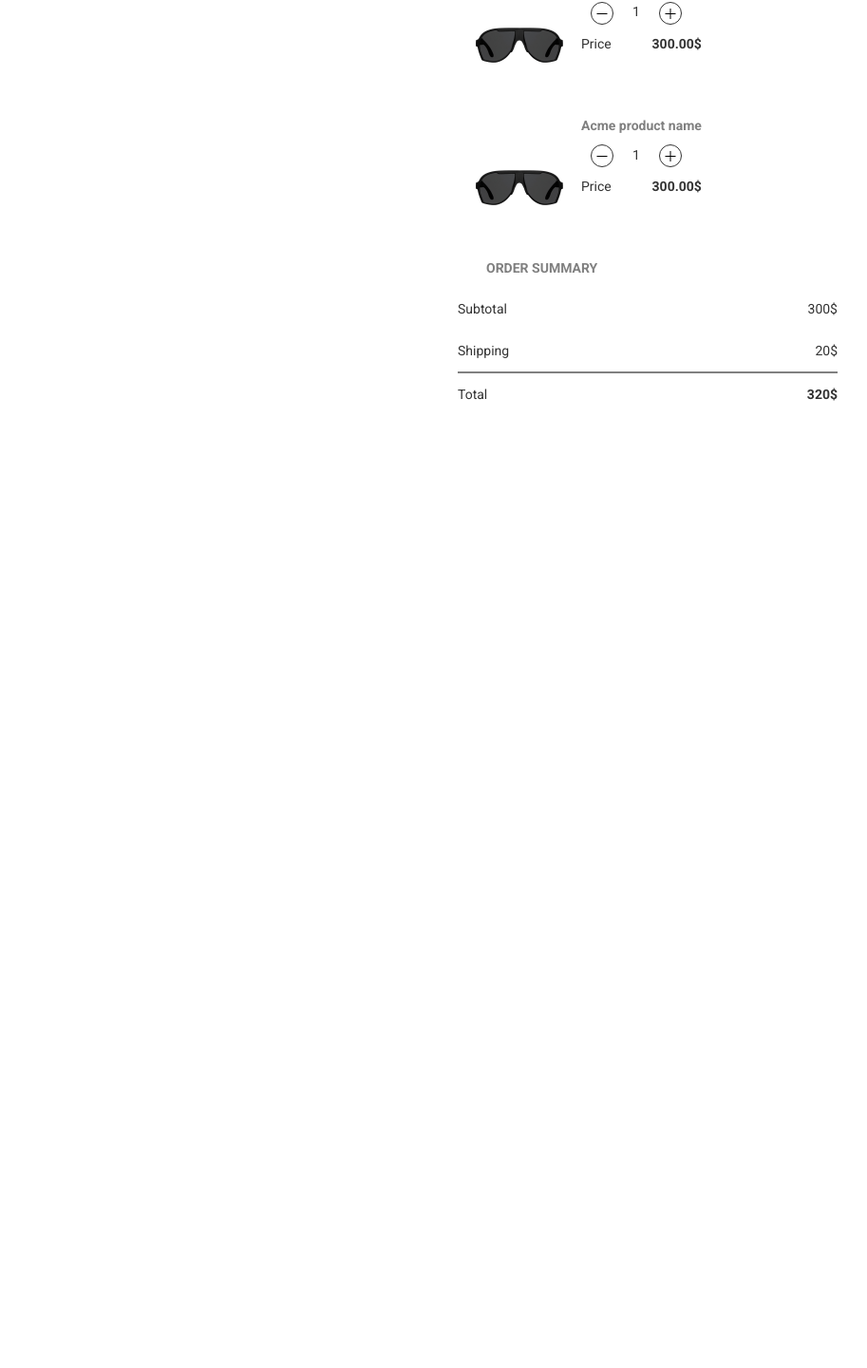
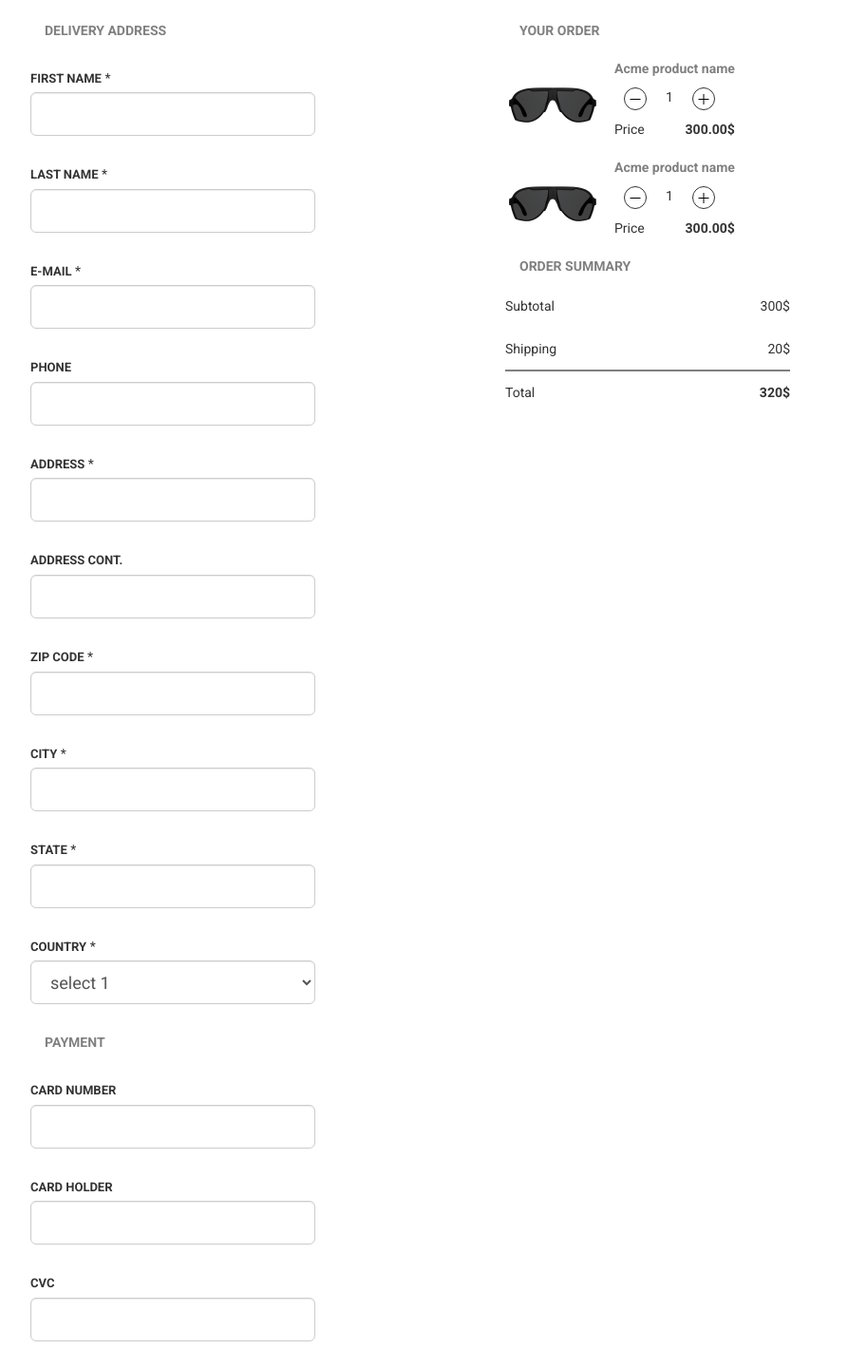
Before and after one commit to orbb1/checkout, a React (Create React App) app: page / in a window 1280 px wide. Shown: the part 200-1640 px from the top of the page at 95% size, without its empty margins (208-1121 px from the left). Before the commit the page ends 800 px from the top, so only its background shows below. Built offline with nearby package versions, Linux system fonts and the light colour scheme.

Commit message:
Finish Checkout Form mockup

```diff
--- a/src/App.css
+++ b/src/App.css
@@ -2,3 +2,19 @@
     width: 1000px;
     margin: auto;
 }
+
+.Container-Header, .Content-Title {
+    text-transform: uppercase;
+    color: gray;
+    font-weight: 700;
+
+}
+
+.Container-Header {
+    margin-left: 15px;
+}
+
+.Content-Title {
+    text-align: center;
+    margin: 30px auto;
+}
--- a/src/App.js
+++ b/src/App.js
@@ -13,6 +13,9 @@ class App extends Component {
       <div className="App-Container">
         <Header/>
         <div className="Content-Container">
+          <div className="Content-Title">
+              <p>Checkout</p>
+          </div>
           <ShopCart/>
           <CheckoutForm/>
         </div>
--- a/src/components/Shop-Cart/Shop-Item/Shop-Item.css
+++ b/src/components/Shop-Cart/Shop-Item/Shop-Item.css
@@ -1,5 +1,6 @@
 .Item-container {
     width: 100%;
+    margin: 20px 0;
 }
 
 .ItemDescription-Wrapper, .ItemImage-Wrapper {
@@ -7,13 +8,13 @@
 }
 
 .ItemImage-Wrapper {
-    height: 100px;
     width: 100px;
-    margin: 0 15px;
+    margin: 0 15px 0 0;
 }
 
 .ItemImage {
     width: 100px;
+    vertical-align: super;
 }
 
 .ItemName {
--- a/src/containers/Checkout-Form/Checkout-Form.css
+++ b/src/containers/Checkout-Form/Checkout-Form.css
@@ -1,4 +1,28 @@
 .Form-Container {
-    margin: 0 50px;
-    width: 400px;
+    margin: 0 100px;
+    width: 300px;
 }
+
+.Checkout-Input {
+    margin: 30px 0;
+}
+
+.Checkout-Input > label,
+.Checkout-Button {
+    text-transform: uppercase;
+    font-size: 13px;
+}
+
+.Checkout-Input > input:focus,
+.Checkout-Input > select:focus {
+    border-color: darkmagenta;
+    box-shadow: 0 0 5px darkmagenta;
+}
+
+.Checkout-Button,
+.Checkout-Button:hover {
+    background-color: darkmagenta;
+    color: white;
+    font-weight: 700;
+    width: 100%;
+}
--- a/src/containers/Checkout-Form/index.js
+++ b/src/containers/Checkout-Form/index.js
@@ -1,14 +1,120 @@
 import React, { Component } from 'react';
-import Button from 'react-bootstrap/lib/Button';
+import { FormGroup, ControlLabel, FormControl, Button } from 'react-bootstrap';
 
 import './Checkout-Form.css';
 
 class CheckoutForm extends Component {
 
+    getDeliveryInputs() {
+        return [{
+            name: 'FIRST NAME',
+            type: 'text',
+            required: true,
+            componentClass: 'input'
+        }, {
+            name: 'LAST NAME',
+            type: 'text',
+            required: true,
+            componentClass: 'input'
+        }, {
+            name: 'E-MAIL',
+            type: 'email',
+            required: true,
+            componentClass: 'input'
+        }, {
+            name: 'PHONE',
+            type: 'text',
+            required: false,
+            componentClass: 'input'
+        }, {
+            name: 'ADDRESS',
+            type: 'text',
+            required: true,
+            componentClass: 'input'
+        }, {
+            name: 'ADDRESS CONT.',
+            type: 'text',
+            required: false,
+            componentClass: 'input'
+        }, {
+            name: 'ZIP CODE',
+            type: 'text',
+            required: true,
+            componentClass: 'input'
+        }, {
+            name: 'CITY',
+            type: 'text',
+            required: true,
+            componentClass: 'input'
+        }, {
+            name: 'STATE',
+            type: 'text',
+            required: true,
+            componentClass: 'input'
+        }, {
+            name: 'Country',
+            type: null,
+            required: true,
+            componentClass: 'select'
+        }];
+    }
+
+    getPaymentInputs() {
+        return ['CARD NUMBER', 'CARD HOLDER', 'CVC'];
+    }
+
+    onFormSubmit(e) {
+        e.preventDefault();
+        alert("Succes");
+    }
+
     render() {
+
+        const deliveryInputs = this.getDeliveryInputs();
+        const paymentInputs = this.getPaymentInputs();
+
         return (
             <div className="Form-Container">
-                <Button>Button</Button>
+                <form onSubmit={this.onFormSubmit}>
+                    <p className="Container-Header">Delivery address</p>
+                    <FormGroup bsSize="lg">
+                        {deliveryInputs.map((input, i) => {
+                            return (
+                                <div className="Checkout-Input">
+                                    <ControlLabel>{deliveryInputs[i].name}</ControlLabel>
+                                    {deliveryInputs[i].required
+                                        ? <span>  *</span>
+                                        : null}
+                                    {deliveryInputs[i].componentClass === 'input'
+                                        ? <FormControl
+                                            componentClass="input"
+                                            required={deliveryInputs[i].required}
+                                            type={deliveryInputs[i].type} />
+                                        : <FormControl
+                                            required={deliveryInputs[i].required}
+                                            componentClass="select">
+                                            <option value="select">select 1</option>
+                                            <option value="other">select 2</option>
+                                        </FormControl>}
+                                </div>
+                            )
+                        })
+                        }
+                    </FormGroup>
+                    <p className="Container-Header">Payment</p>
+                    <FormGroup bsSize="lg">
+                        {paymentInputs.map((input, i) => {
+                            return (
+                                <div className="Checkout-Input">
+                                    <ControlLabel>{paymentInputs[i]}</ControlLabel>
+                                    <FormControl componentClass="input" type="text" />
+                                </div>
+                            )
+                        })
+                        }
+                    </FormGroup>
+                    <Button className="Checkout-Button" bsSize="large" type="submit">Buy</Button>
+                </form>
             </div>
         )
     }
--- a/src/containers/Shop-Cart/Shop-Cart.css
+++ b/src/containers/Shop-Cart/Shop-Cart.css
@@ -1,14 +1,7 @@
 .ShopCart-Container {
     float: right;
-    margin: 0 50px;
-    width: 400px;
-}
-
-.ShopCart-Header {
-    text-transform: uppercase;
-    color: gray;
-    font-weight: 700;
-    margin-left: 30px;
+    margin: 0 100px;
+    width: 300px;
 }
 
 .Summary-Table {
--- a/src/containers/Shop-Cart/index.js
+++ b/src/containers/Shop-Cart/index.js
@@ -9,14 +9,14 @@ class ShopCart extends Component {
         return (
             <div className="ShopCart-Container">
                 <div>
-                    <p className="ShopCart-Header">your order</p>
+                    <p className="Container-Header">your order</p>
                 </div>
                 <div>
                     <ShopItem/>
                     <ShopItem/>
                 </div>
                 <div className="ShopCart-Summary">
-                    <p className="ShopCart-Header">Order Summary</p>
+                    <p className="Container-Header">Order Summary</p>
                     <table className="Summary-Table">
                         <tbody>
                             <tr>
--- a/src/index.css
+++ b/src/index.css
@@ -6,7 +6,7 @@ body {
   font-family: 'Roboto', sans-serif;
 }
 
-a {
+a, a:hover {
   color: inherit;
   text-decoration: none;
 }
```
Also changed, not shown: src/components/Checkout-Form/index.js (added, +9 -0 lines).
